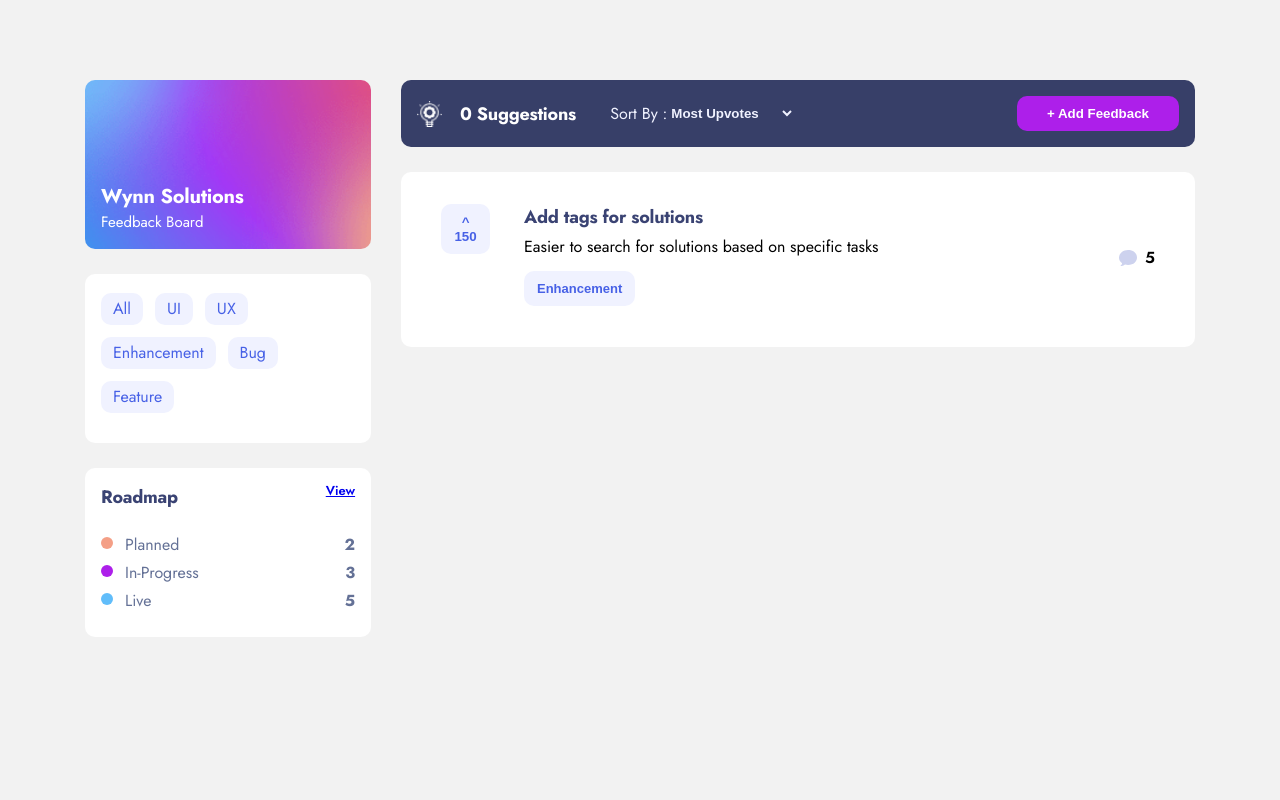
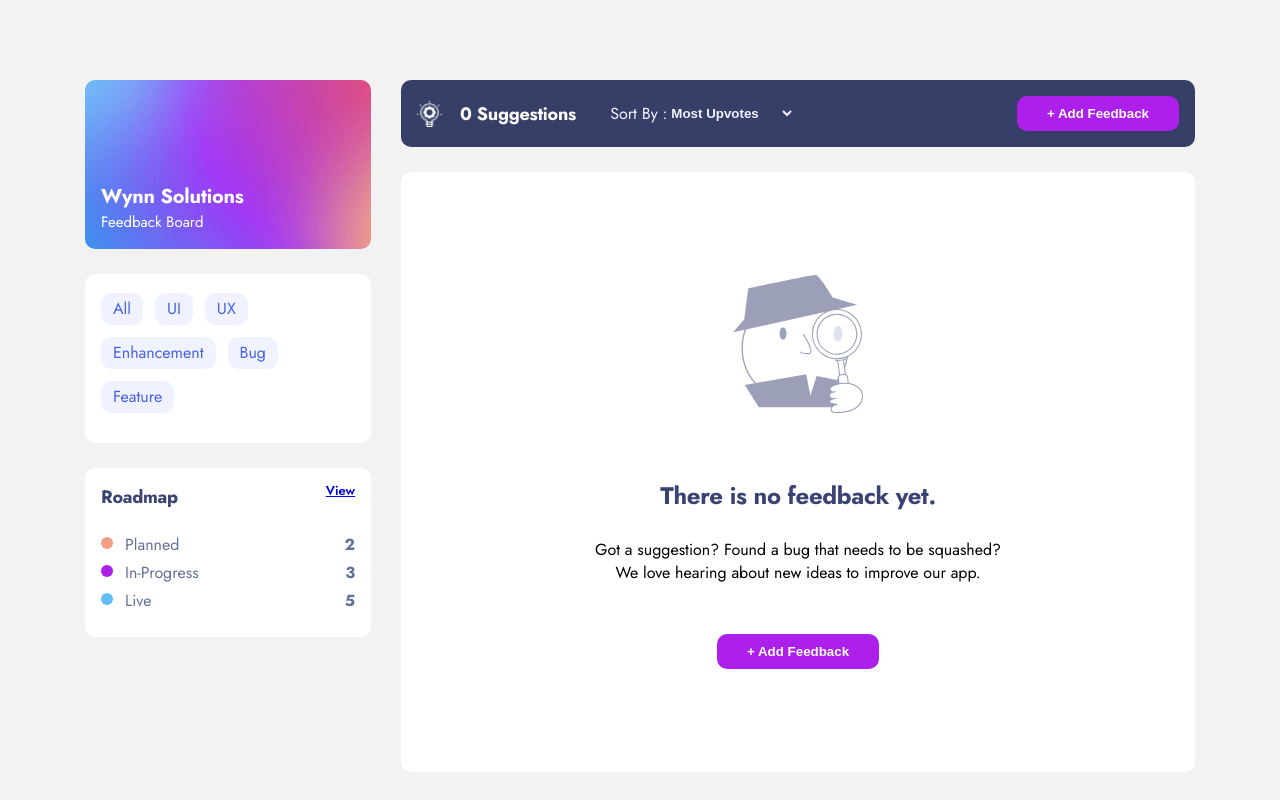
Before and after one commit to jacwynn/product-feedback, a Next.js app: page / in a window 1280 px wide. Built offline with nearby package versions, Linux system fonts and the light colour scheme.

Commit message:
define add feedback button component

```diff
--- /dev/null
+++ b/src/components/AddFeedbackBtn/AddFeedbackBtn.js
@@ -0,0 +1,9 @@
+const AddFeedbackBtn = () => {
+    return (
+        <div>
+            <button>+ Add Feedback</button>
+        </div>
+    )
+}
+
+export default AddFeedbackBtn;
--- /dev/null
+++ b/src/components/AddFeedbackBtn/index.js
@@ -0,0 +1 @@
+export { default } from './AddFeedbackBtn';
--- a/src/components/EmptySuggestion/EmptySuggestion.js
+++ b/src/components/EmptySuggestion/EmptySuggestion.js
@@ -1,3 +1,5 @@
+import AddFeedbackBtn from "../AddFeedbackBtn";
+
 const EmptySuggestion = () => {
     return (
         <>
@@ -5,7 +7,7 @@ const EmptySuggestion = () => {
             <div className="suggestions__empty-content">
                 <h1>There is no feedback yet.</h1>
                 <p className="primary-body-copy">Got a suggestion? Found a bug that needs to be squashed? We love hearing about new ideas to improve our app.</p>
-                <button>+ Add Feedback</button>
+                <AddFeedbackBtn />
             </div>
         </>
     )
--- a/src/components/Header/Header.js
+++ b/src/components/Header/Header.js
@@ -1,4 +1,5 @@
 import styles from './Header.module.scss';
+import AddFeedbackBtn from '../AddFeedbackBtn';
 
 const Header = () => {
     return (
@@ -18,9 +19,7 @@ const Header = () => {
                     </select>
                 </div>
             </div>
-            <div>
-                <button>+ Add Feedback</button>
-            </div>
+            <AddFeedbackBtn />
         </header>
     )
 }
--- a/src/pages/index.js
+++ b/src/pages/index.js
@@ -11,14 +11,14 @@ export default function Home() {
         <main className="main-content">
           <Header />
           {/* Empty Suggestion */}
-          {/* <div className="suggestions empty">
+          <div className="suggestions empty">
             <EmptySuggestion />
-          </div> */}
+          </div>
 
           {/* Suggestion */}
-          <div className="suggestions">
+          {/* <div className="suggestions">
             <Suggestion />
-          </div>
+          </div> */}
         </main>
       </div>
     </section>
```
